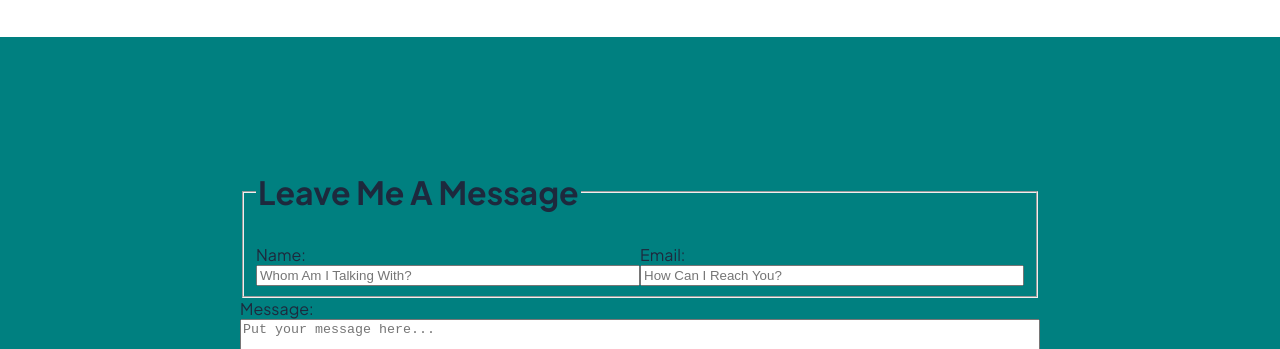
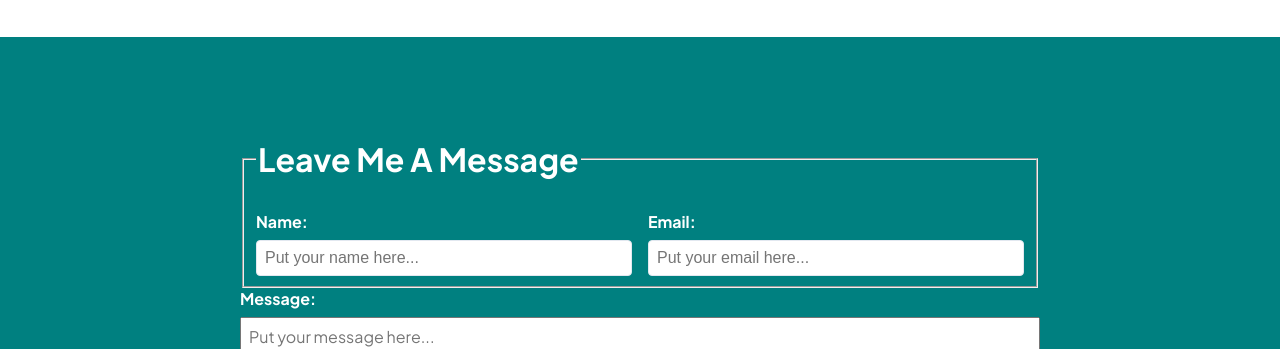
Before and after one commit to Revou-FSSE-Oct25/milestone-1-denidarta, a plain HTML site: page index.html in a window 1280 px wide. Shown: the part 2451-2800 px from the top of the page. Drawn offline with Linux system fonts and the light colour scheme.

Commit message:
Feat: enhance contact form styling and accessibility

```diff
--- a/css/style.css
+++ b/css/style.css
@@ -13,6 +13,7 @@
 section {
     width: 100%;
     max-width: 800px;
+    scroll-margin-top: var(--nav-height);
 }
 
 body {
@@ -220,11 +221,15 @@ nav {
     background-color: var(--background-color);
     color: var(--text-primary-color);
     padding: 8px 16px;
-    font-size: 1.125rem;
-    font-weight: 800;
+    font-size: 1rem;
+    font-weight: 600;
     font-family: var(--font-family);
     border-radius: 99px;
     text-decoration: none;
+}
+#download-cv-button:hover,
+#download-cv-button:focus {
+    background-color: var(--primary-color);
 }
 
 a:focus,
@@ -314,6 +319,7 @@ select:focus {
     display: flex;
     flex-direction: row;
     width: 100%;
+    gap: 16px;
 }
 
 #form-container {
@@ -387,3 +393,26 @@ footer {
     justify-content: center;
     height: 80px;
 }
+
+.form-field {
+    padding: 8px;
+    font-size: 1rem;
+    border: 1px solid var(--border-color);
+    border-radius: 4px;
+}
+
+.form-label {
+    margin-bottom: 8px;
+    font-weight: 700;
+}
+
+.white-text {
+    color: white !important;
+}
+
+#message {
+    font-family: var(--font-family);
+    font-size: 1rem;
+    padding: 8px;
+    resize: none;
+}
--- a/index.html
+++ b/index.html
@@ -227,31 +227,47 @@
                         role="form"
                         aria-label="Contact form">
                         <fieldset>
-                            <legend><h2>Leave Me A Message</h2></legend>
+                            <legend>
+                                <h2 class="white-text">Leave Me A Message</h2>
+                            </legend>
                             <div id="form-header">
                                 <div id="form-name">
-                                    <label for="name">Name:</label>
+                                    <label
+                                        for="name"
+                                        class="form-label white-text"
+                                        >Name:</label
+                                    >
                                     <input
+                                        class="form-field"
+                                        aria-label="Your Name"
                                         type="text"
                                         id="name"
                                         name="name"
-                                        placeholder="Whom Am I Talking With?"
+                                        placeholder="Put your name here..."
                                         required />
                                 </div>
 
                                 <div id="form-email">
-                                    <label for="email">Email:</label>
+                                    <label
+                                        for="email"
+                                        class="form-label white-text"
+                                        >Email:</label
+                                    >
                                     <input
+                                        class="form-field"
+                                        aria-label="Your Email"
                                         type="email"
                                         id="email"
                                         name="email"
-                                        placeholder="How Can I Reach You?"
+                                        placeholder="Put your email here..."
                                         required />
                                 </div>
                             </div>
                         </fieldset>
                         <div id="form-message">
-                            <label for="message">Message:</label>
+                            <label for="message" class="form-label white-text"
+                                >Message:</label
+                            >
                             <textarea
                                 id="message"
                                 name="message"
```
